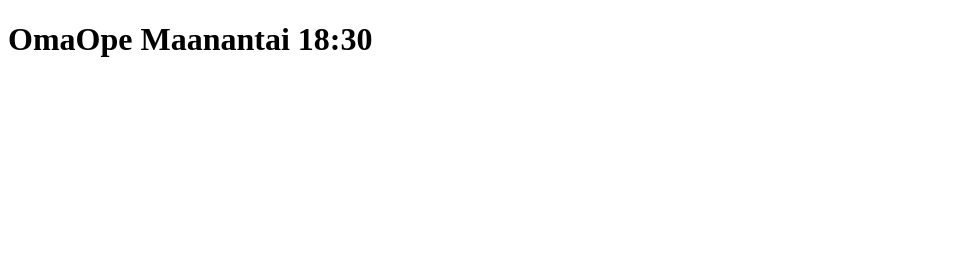
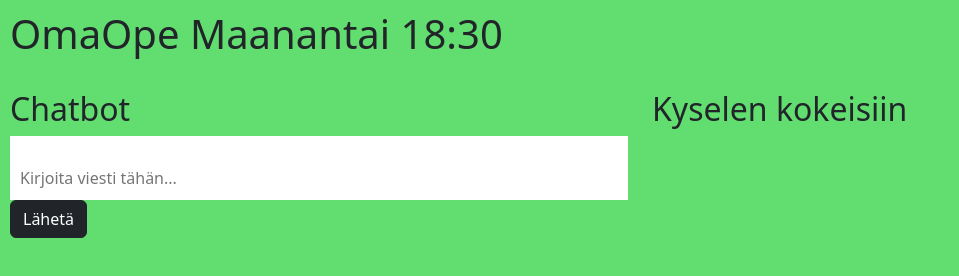
Before and after one commit to suvisyrjalainen/omaope-maanantai-1830, a website: page public/index.html in a window 1280 px wide. Shown: the whole page, without its empty margins (0-959 px from the left). Drawn offline with nearby package versions, Linux system fonts and the light colour scheme.

Commit message:
vistin lähetys aloitettu

```diff
--- a/public/index.html
+++ b/public/index.html
@@ -4,8 +4,33 @@
     <meta charset="UTF-8">
     <meta name="viewport" content="width=device-width, initial-scale=1.0">
     <title>OmaOpe</title>
+    <!-- Latest compiled and minified CSS -->
+    <link href="https://cdn.jsdelivr.net/npm/bootstrap@5.3.3/dist/css/bootstrap.min.css" rel="stylesheet">
+
+    <!-- Latest compiled JavaScript -->
+    <script src="https://cdn.jsdelivr.net/npm/bootstrap@5.3.3/dist/js/bootstrap.bundle.min.js"></script>
+
+    <link rel="stylesheet" href="styles.css">
+    <script src="scripts.js" defer></script>
 </head>
 <body>
     <h1>OmaOpe Maanantai 18:30</h1>
+    <br>
+
+    <div class="row">
+        <div class="col-sm-6">
+            <h2>Chatbot</h2>
+            <div class="chatbox">
+                <!--Tähän väliin tulee chatbotin viestit-->
+            </div>
+            <input id="chatbot-user-input" class="user-input" type="text" placeholder="Kirjoita viesti tähän...">
+            <button id="chatbot-send-button" type="button" class="btn btn-dark">Lähetä</button>
+        </div>
+        <div class="col-sm-6">
+            <h2>Kyselen kokeisiin</h2>
+        </div>
+    </div>
+
+
 </body>
 </html>
--- a/public/scripts.js
+++ b/public/scripts.js
@@ -0,0 +1,5 @@
+document.getElementById('chatbot-send-button').addEventListener('click', sendChatMessage);
+
+function sendChatMessage() {
+    console.log('viesti lähetetään');
+}
--- a/public/styles.css
+++ b/public/styles.css
@@ -0,0 +1,16 @@
+body{
+    background-color: rgb(98, 221, 112);
+    padding: 10px;
+}
+
+.chatbox{
+    background-color: white;
+    width: 100%;
+    padding: 10px;
+}
+
+.user-input{
+    width: 100%;
+    padding: 10px;
+    border: none;
+}
```
